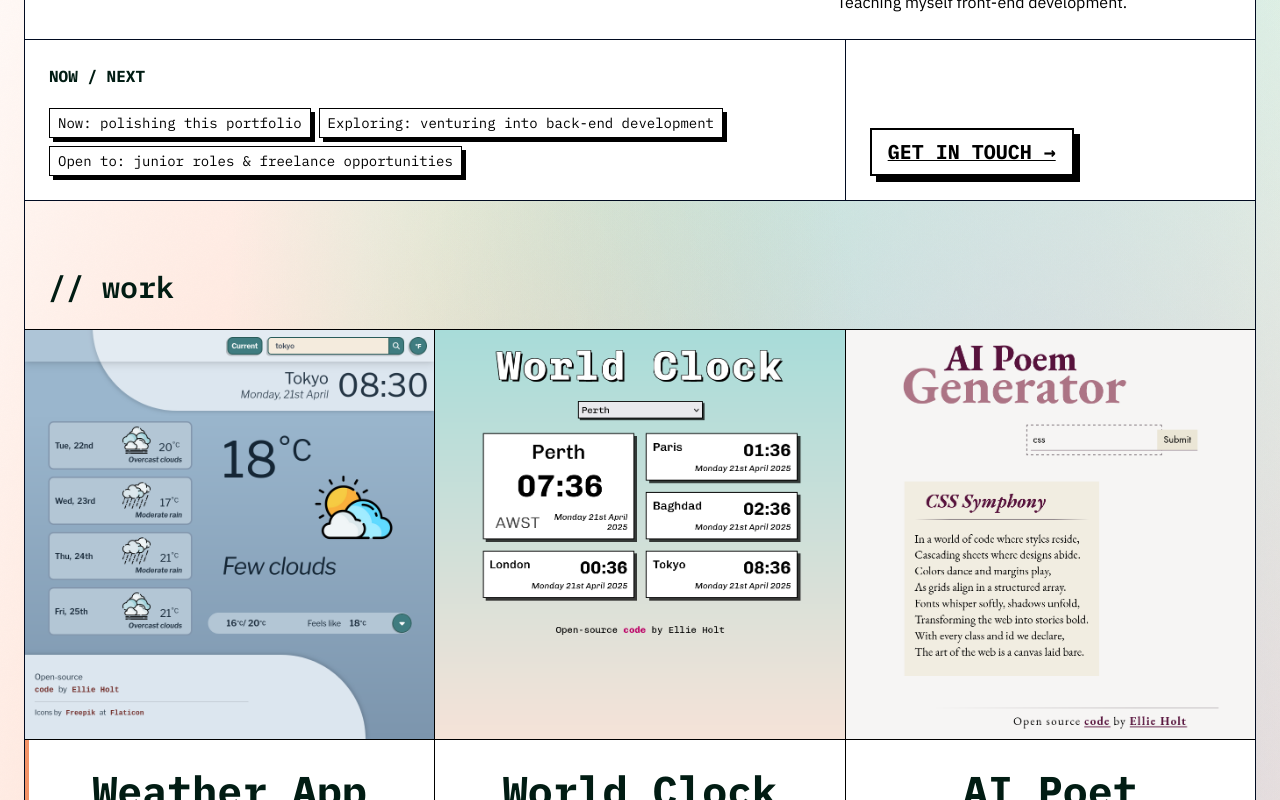
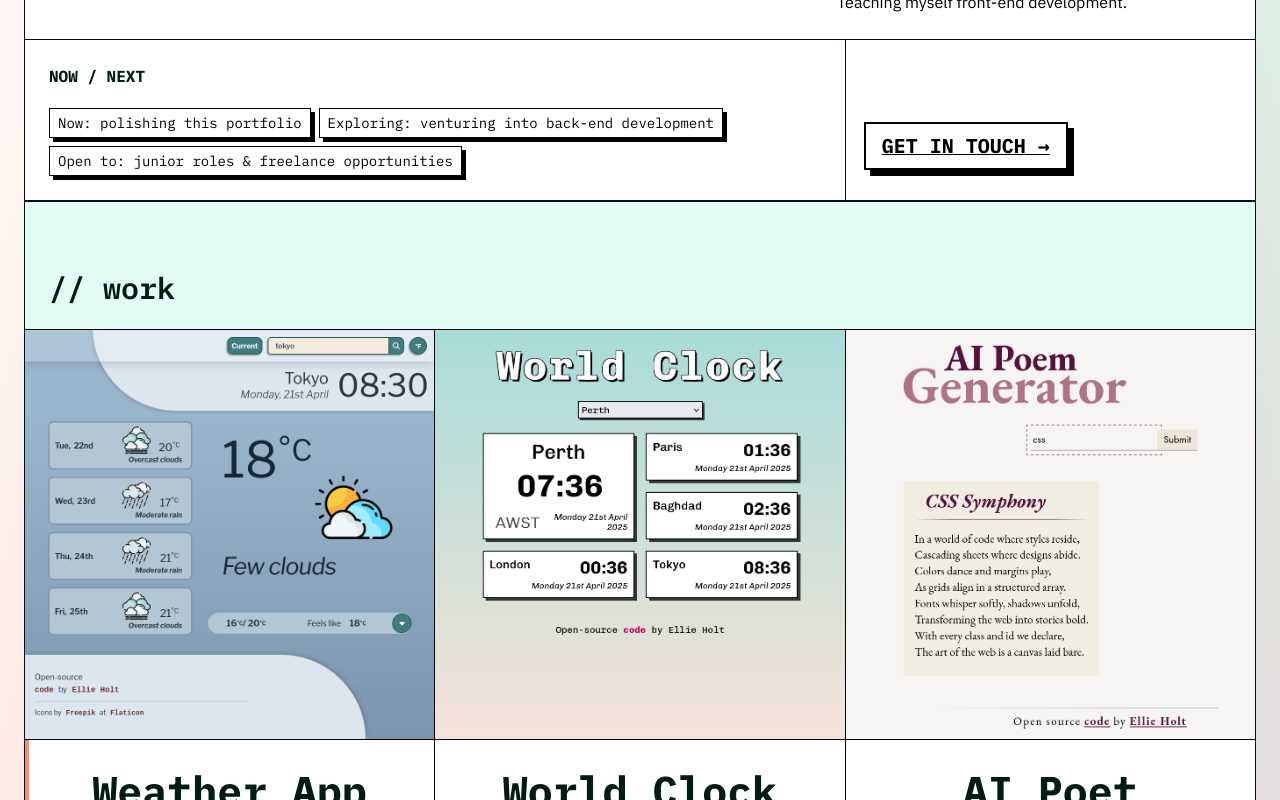
Before and after one commit to ellie-holt/portfolio, a Svelte app: page / in a window 1280 px wide. Shown: the part 1720-2520 px from the top of the page. Built offline with nearby package versions, Linux system fonts and the light colour scheme.

Commit message:
Style contact form

```diff
--- a/src/components/Contact.svelte
+++ b/src/components/Contact.svelte
@@ -1,17 +1,23 @@
+<!-- FILE: src/components/Contact.svelte -->
 <script lang="js">
+  // Uses the same seam/border rhythm as other sections but keeps your original layout logic.
+  // Short colour tokens (aqua/tang) are assumed to exist in the Tailwind theme.
 </script>
 
 <section
   id="contact"
-  class="flex flex-col relative mx-2.5 xs:mx-5 md:mx-6 lg:mx-6 xl:mx-6 3xs:scroll-m-14 2xs:scroll-m-0 scroll-m-15"
+  class="flex flex-col mx-2.5 xs:mx-5 md:mx-6 lg:mx-6 xl:mx-6 3xs:scroll-m-14 2xs:scroll-m-0 scroll-m-15"
 >
+  <!-- Subheading band -->
   <div class="flex items-end h-[calc(var(--spacing-banner)_*_2)] bg-azure-100">
     <h3 class="md:py-4 py-3 px-6 md:text-3xl text-2xl font-semibold">
       // contact
     </h3>
   </div>
-  <div class="px-[1px] py-[1px] h-[calc(var(--spacing-banner)_*_3)]">
-    <div class="shadow-border h-full flex items-center justify-center px-6">
+
+  <!-- Big heading panel -->
+  <div class=" h-[calc(var(--spacing-banner)_*_3)]">
+    <div class="h-full flex items-center justify-center px-6">
       <h2
         class="text-center text-[10vw] sm:text-[7vw] lg:text-[6vw] xl:text-[5.5vw] 2xl:text-[5vw]"
       >
@@ -20,27 +26,29 @@
     </div>
   </div>
 
-  <!-- contact form and links wrapper -->
-  <div class=" lg:w-2/3 xl:w-3/5 w-full self-center overflow-hidden">
-    <!-- contact form -->
-    <div
-      class="bg-azure-100 px-[1px] xs:h-form h-[calc(var(--spacing-form)_*_1.5)] shadow-border items-center"
-    >
+  <!-- Form wrapper -->
+  <div class="w-full lg:w-2/3 self-center divider divider-rail divider-gap">
+    <!-- Form header strip -->
+    <div class=" bg-white xs:h-form h-[calc(var(--spacing-form)_*_1.5)]">
       <div
-        class="w-full h-full shadow-border flex justify-center 3xs:justify-start items-center"
+        class="relative w-full h-full flex justify-center 3xs:justify-start items-center"
       >
+        <span class="accent-spine" style="--accent:var(--color-azure-500);"
+        ></span>
+
         <h4 class="px-6 xs:text-2xl text-2xl">
           Drop me a message<span class="hidden 3xs:inline">...</span>
         </h4>
       </div>
     </div>
 
+    <!-- Form -->
     <form
       name="contact"
       method="POST"
       action="/"
       data-netlify="true"
-      class="w-full grid grid-cols-2 gap-[1px] font-mono text-lg leading-loose xs:text-xl auto-rows-auto"
+      class="w-full grid grid-cols-2 font-mono text-lg leading-loose xs:text-xl auto-rows-auto"
     >
       <input type="hidden" name="form-name" value="contact" />
       <p class="hidden">
@@ -48,11 +56,14 @@
           >Don't fill this out if you're human: <input
             name="bot-field"
             type="text"
+            autocomplete="off"
           /></label
         >
       </p>
+
+      <!-- Name row -->
       <div
-        class="xs:h-form px-[1px] row-start-1 row-span-2 xs:row-span-1 col-span-full grid grid-cols-subgrid grid-rows-subgrid"
+        class="xs:h-form row-start-1 row-span-2 xs:row-span-1 col-span-full grid grid-cols-subgrid grid-rows-subgrid"
       >
         <label
           for="name"
@@ -65,11 +76,14 @@
           id="name"
           placeholder="Your Name"
           required
+          autocomplete="name"
           class="col-start-1 row-start-2 row-end-3 px-6 bg-white shadow-border xs:col-span-1 xs:col-start-2 col-span-full xs:row-start-1 xs:row-end-2 h-form"
         />
       </div>
+
+      <!-- Email row -->
       <div
-        class="xs:h-form px-[1px] col-span-full row-start-3 row-span-2 xs:row-span-1 xs:row-start-2 xs:row-end-3 grid grid-cols-subgrid grid-rows-subgrid"
+        class="xs:h-form col-span-full row-start-3 row-span-2 xs:row-span-1 xs:row-start-2 xs:row-end-3 grid grid-cols-subgrid grid-rows-subgrid"
       >
         <label
           for="email"
@@ -82,15 +96,18 @@
           id="email"
           placeholder="name@email.com"
           required
+          autocomplete="email"
           class="row-start-2 px-6 bg-white shadow-border xs:col-span-1 col-span-full xs:row-start-2 h-form"
         />
       </div>
+
+      <!-- Message row -->
       <div
-        class=" px-[1px] col-span-full row-span-2 grid grid-cols-subgrid grid-rows-subgrid row-start-5 xs:row-span-2 xs:row-start-3 xs:row-end-5"
+        class="col-span-full row-span-2 grid grid-cols-subgrid grid-rows-subgrid row-start-5 xs:row-span-2 xs:row-start-3 xs:row-end-5"
       >
         <label
           for="message"
-          class="flex items-center row-start-1 px-6 font-sans font-bold uppercase shadow-border h-form bg-tang-wash xs:col-span-1 col-span-full"
+          class="flex items-center row-start-1 px-6 font-sans font-bold uppercase shadow-border h-[calc(var(--spacing-form)_*_2)] bg-tang-wash xs:col-span-1 col-span-full"
           ><span>Message:</span></label
         >
         <textarea
@@ -98,23 +115,23 @@
           id="message"
           placeholder="Type your message here..."
           required
-          class="relative z-30 shadow-border px-6 pt-6 h-[calc(var(--spacing-form)_*_2)] leading-[1.7] text-md xs:text-lg bg-white xs:col-span-1 xs:col-start-2 col-span-full xs:row-start-1 row-span-2 row-start-2"
+          class=" shadow-border px-6 pt-6 h-[calc(var(--spacing-form)_*_2)] leading-[1.7] text-md xs:text-lg bg-white xs:col-span-1 xs:col-start-2 col-span-full xs:row-start-1 row-span-2 row-start-2"
         ></textarea>
       </div>
+      <!-- Submit button -->
       <div
-        class="relative group pl-[1px] pr-[1px] xs:pr-0 gap-[1px] col-span-full col-start-1 xs:col-end-2 xs:col-span-1 row-start-7 xs:row-start-4 xs:row-end-5 bg-white"
+        class="relative group xs:pr-0 gap-[1px] col-span-full col-start-1 row-start-7 xs:row-start-4 xs:row-end-5 bg-white"
       >
         <button
-          class="relative shadow-border w-full h-[calc(var(--spacing-form)_*_1.5)] xs:h-[calc(var(--spacing-form)_-_1px)] cursor-pointer text-2xl font-bold uppercase hover:font-semibold group z-20"
+          class="brutal-btn relative shadow-border w-full h-[calc(var(--spacing-form)_*_1.5)] xs:h-form cursor-pointer text-2xl font-bold uppercase hover:font-semibold group z-10 underline decoration-1 hover:decoration-transparent bg-white"
           type="submit"
-          >Send
-        </button><span
-          class="absolute z-10 left-0 right-0 bottom-0 h-2 bg-azure-200 transition-all duration-300 ease-in-out group-hover:h-full"
-        ></span>
+        >
+          <span class="relative z-10">Send</span>
+          <span
+            class="absolute z-0 left-0 right-0 bottom-0 h-2 bg-azure-200 transition-all duration-300 ease-in-out group-hover:h-full"
+          ></span>
+        </button>
       </div>
     </form>
   </div>
 </section>
-
-<style>
-</style>
--- a/src/components/Footer.svelte
+++ b/src/components/Footer.svelte
@@ -6,7 +6,7 @@
 >
   <div class="px-[1px] py-[1px] mb-10">
     <div
-      class="shadow-border w-full h-full md:min-h-[24vh] sm:min-h-[34vh] xs:min-h-[28vh] flex items-end pb-6 sm:justify-end justify-center"
+      class="w-full h-full md:min-h-[24vh] sm:min-h-[34vh] xs:min-h-[28vh] flex items-end pb-6 sm:justify-end justify-center"
     >
       <!-- contact links -->
       <div
--- a/src/components/Work.svelte
+++ b/src/components/Work.svelte
@@ -8,20 +8,17 @@
 
 <section
   id="work"
-  class="flex flex-col mx-2.5 xs:mx-5 md:mx-6 lg:mx-6 xl:mx-6 scroll-m-15 3xs:scroll-m-14 2xs:scroll-m-0 pb-[1px]"
-  style="--cta-h: calc(var(--spacing-banner) * 1.2); --media-h: clamp(260px, 28vw, 380px);"
+  class="flex flex-col mx-2.5 xs:mx-5 md:mx-6 lg:mx-6 xl:mx-6 scroll-m-15 3xs:scroll-m-14 2xs:scroll-m-0 divider divider-rail"
+  style=" --media-h: clamp(260px, 28vw, 380px);"
 >
-  <div
-    class="h-[calc(var(--spacing-banner)_*_2)] bg-aquamarine-100 flex items-end"
-  >
+  <!-- subheading band -->
+  <div class="h-[calc(var(--spacing-banner)_*_2)] !bg-aqua-100 flex items-end">
     <h3 class="md:py-4 py-3 px-6 md:text-3xl text-2xl font-semibold">
       // work
     </h3>
   </div>
 
-  <section
-    class="grid lg:grid-cols-3 grid-cols-1 divider divider-rail divider-gap divider-grid"
-  >
+  <section class="grid lg:grid-cols-3 grid-cols-1 divider-gap">
     <Project
       project={{
         title: "Weather App",
@@ -43,7 +40,7 @@
         stack: ["HTML/CSS", "JavaScript", "Moment.js"],
       }}
       image={{ src: worldClockImage, alt: "World Clock" }}
-      accent="var(--color-azure-500)"
+      accent="var(--color-aqua-500)"
     />
 
     <Project
@@ -55,12 +52,12 @@
         stack: ["HTML/CSS", "JavaScript", "SheCodes AI API"],
       }}
       image={{ src: aiPoetImage, alt: "AI Poet" }}
-      accent="var(--color-aqua-500)"
+      accent="var(--color-azure-500)"
     />
   </section>
 
   <!-- Footer rail -->
-  <div class="divider divider-rail divider-gap">
+  <div class="">
     <div class="bg-white flex items-center justify-between px-6 py-4">
       <span class="font-mono text-sm">// more on GitHub</span>
       <a
--- a/src/styles/base.css
+++ b/src/styles/base.css
@@ -60,5 +60,6 @@
     outline: 3px solid var(--color-black);
     outline-offset: 3px;
     box-shadow: 6px 6px 0 0 var(--color-tang-300);
+    position: relative;
   }
 }
--- a/src/styles/utilities.css
+++ b/src/styles/utilities.css
@@ -32,7 +32,7 @@
     --thick: 1px; /* line thickness */
     --item-bg: #fff; /* panel background */
 
-    background: var(--line); /* gap + padding reveal the lines */
+    background-color: var(--line); /* gap + padding reveal the lines */
   }
   .divider > * {
     background: var(--item-bg);
@@ -46,14 +46,22 @@
   }
   .divider-x {
     column-gap: var(--thick);
+    padding-left: var(--thick);
+    padding-right: var(--thick);
   }
   .divider-y {
     row-gap: var(--thick);
+    padding-top: var(--thick);
+    padding-bottom: var(--thick);
   }
   .divider-inherit {
     --thick: inherit;
     --line: inherit;
     --item-bg: inherit;
+  }
+
+  .divider-inset {
+    padding: 0;
   }
 
   .shadow-border {
@@ -89,10 +97,10 @@
 
   /* Brutalist button */
   .brutal-btn {
-    @apply border-2 border-black bg-white font-mono font-bold uppercase shadow-blocky px-4 py-2 cursor-pointer transition-transform;
+    @apply border-2 border-black -translate-[6px] font-mono font-bold uppercase shadow-blocky px-4 py-2 cursor-pointer transition-all duration-100;
   }
   .brutal-btn:active {
-    box-shadow: none;
+    box-shadow: 6px 6px 0 0 transparent;
     transform: translate(6px, 6px);
   }
 
```
